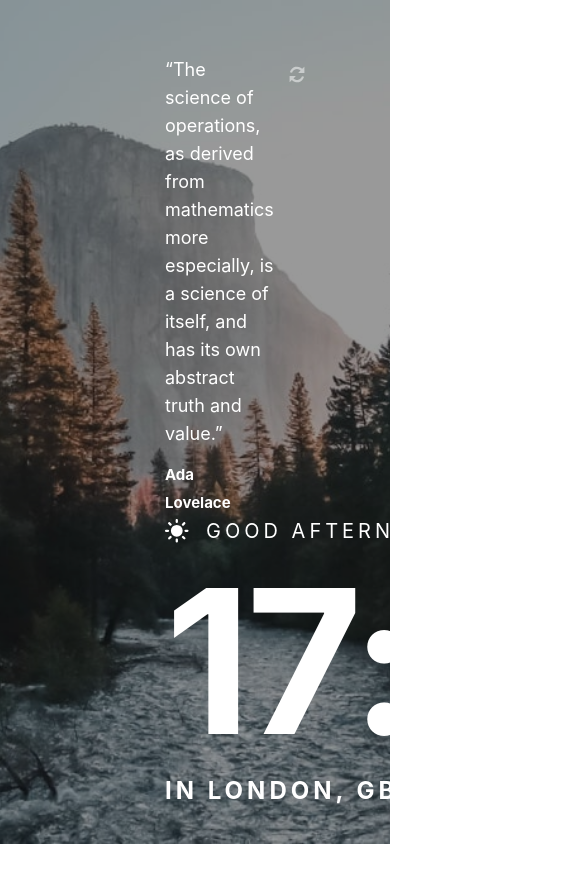
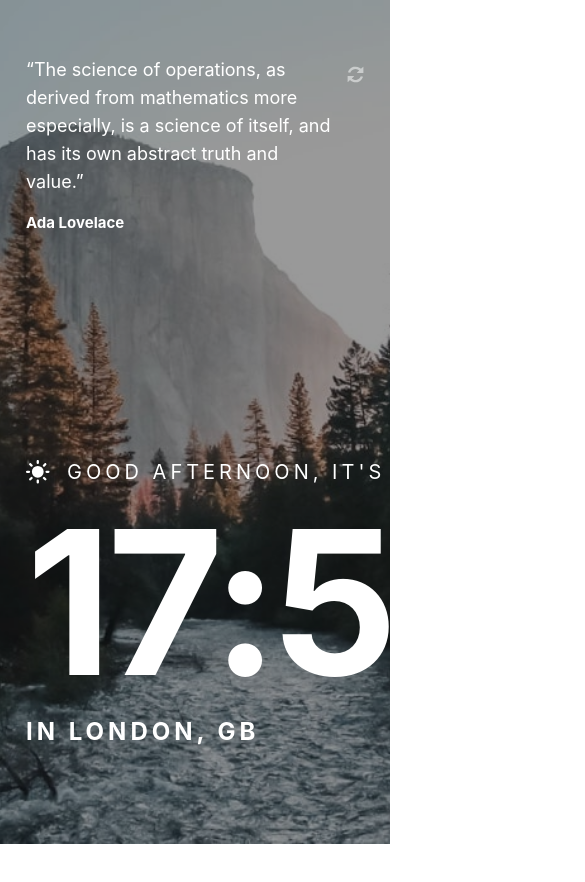
Before and after one commit to pronoia9/pun-manteau, a React (Vite) app: page / in a window 390 px wide. Shown: the top 882 px of the page, 585 px wide, since content can reach past the window. After the commit the page ends 844 px from the top, so only its background shows below. Built offline with nearby package versions, Linux system fonts and the light colour scheme.

Commit message:
add media queries for margin

```diff
--- a/src/App.jsx
+++ b/src/App.jsx
@@ -51,12 +51,23 @@ export default function App() {
 }
 
 const Flexbox = styled.div`
-  margin-left: ${rem(165)};
-  margin-right: ${rem(165)};
+  margin: 0 ${rem(165)};
   flex: 1;
   display: flex;
   flex-direction: column;
   justify-content: ${({ $showOverlay }) => (!$showOverlay ? 'space-between' : 'end')};
+
+  @media (max-width: ${rem(1200)}) {
+    margin: 0 ${rem(64)};
+  }
+
+  @media (max-width: ${rem(768)}) {
+    margin: 0 ${rem(64)};
+  }
+
+  @media (max-width: ${rem(480)}) {
+    margin: 0 ${rem(26)};
+  }
 `;
 
 const BottomPart = styled.div`
```
